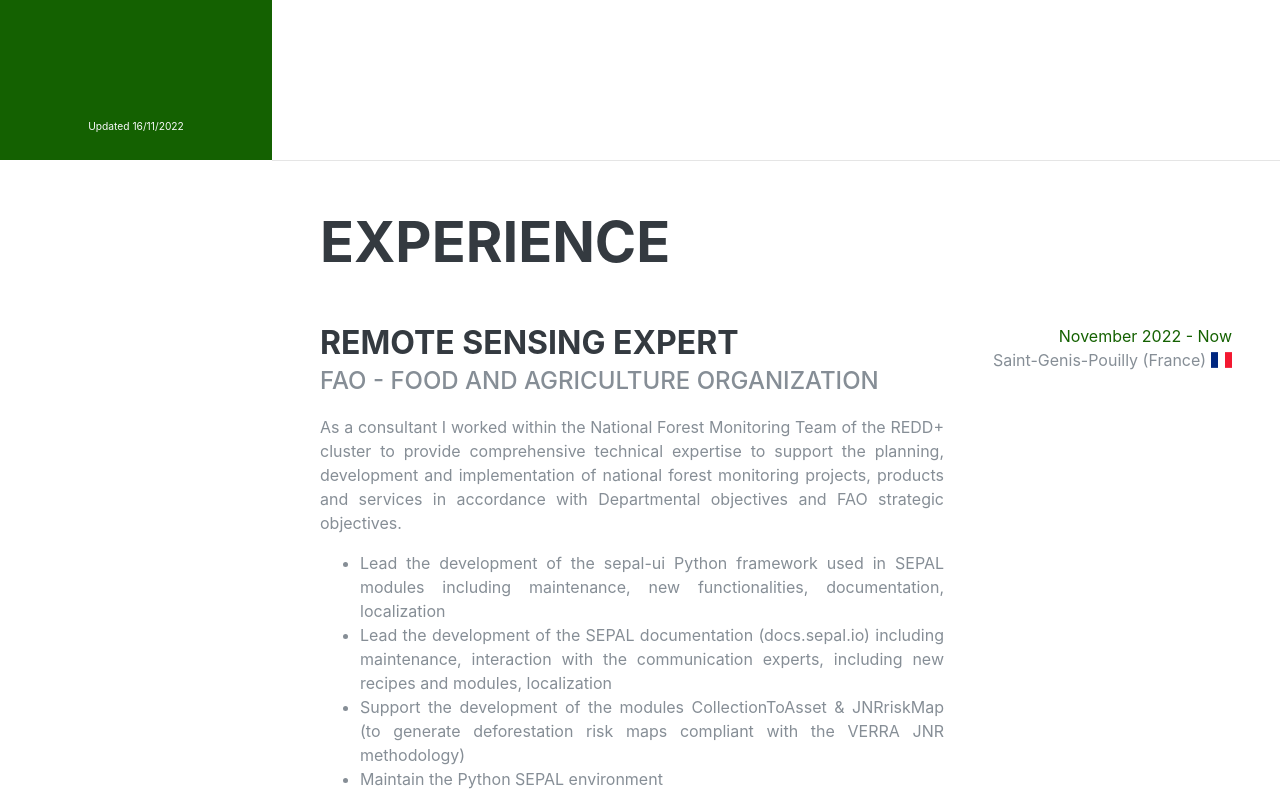
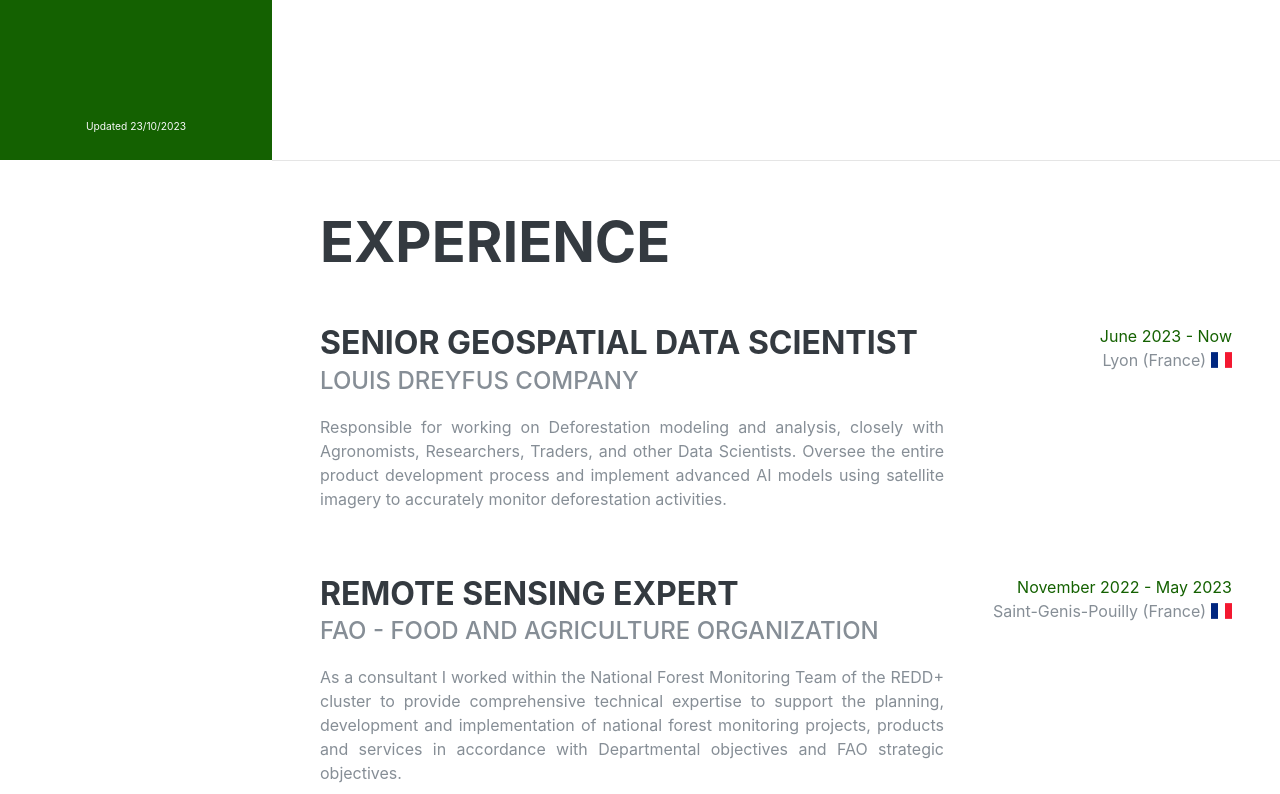
Before and after one commit to 12rambau/web-resume, a website: page index.html in a window 1280 px wide. Shown: the part 640-1434 px from the top of the page. Drawn offline with Linux system fonts and the light colour scheme; a web font is replaced by a local one.

Commit message:
update work experience

```diff
--- a/index.html
+++ b/index.html
@@ -93,7 +93,7 @@
         </ul>
       </div>
       <p class="text-light">
-        <small><small>Updated 16/11/2022</small></small>
+        <small><small>Updated 23/10/2023</small></small>
       </p>
     </nav>
 
@@ -161,6 +161,31 @@
           <h2 class="mb-5">Experience</h2>
 
           <div
+          class="resume-item d-flex flex-column flex-md-row justify-content-between mb-5"
+        >
+          <div class="resume-content">
+            <h3 class="mb-0">Senior Geospatial Data Scientist</h3>
+            <div class="subheading mb-3">
+              Louis Dreyfus Company
+            </div>
+            <p>
+              Responsible for working on Deforestation modeling and analysis, closely
+              with Agronomists, Researchers, Traders, and other Data Scientists.
+              Oversee the entire product development process and implement advanced
+              AI models using satellite imagery to accurately monitor deforestation
+              activities.
+            </p>
+          </div>
+          <div class="resume-date text-md-right">
+            <span class="text-primary">June 2023 - Now</span>
+            <p>
+              Lyon (France)
+              <i class="flag-icon flag-icon-fr"></i>
+            </p>
+          </div>
+        </div>
+
+          <div
             class="resume-item d-flex flex-column flex-md-row justify-content-between mb-5"
           >
             <div class="resume-content">
@@ -215,7 +240,7 @@
               </ul>
             </div>
             <div class="resume-date text-md-right">
-              <span class="text-primary">November 2022 - Now</span>
+              <span class="text-primary">November 2022 - May 2023</span>
               <p>
                 Saint-Genis-Pouilly (France)
                 <i class="flag-icon flag-icon-fr"></i>
```
